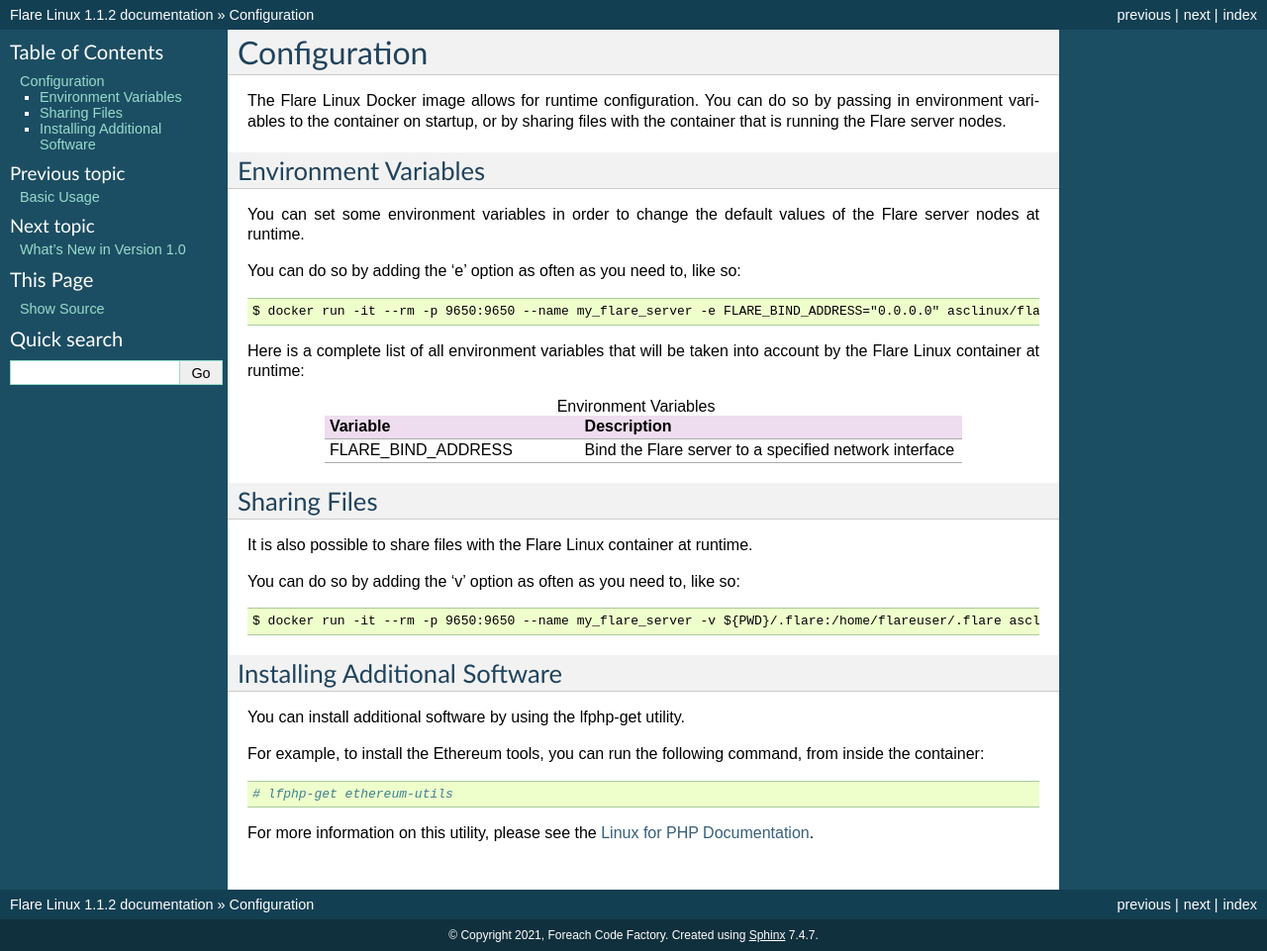
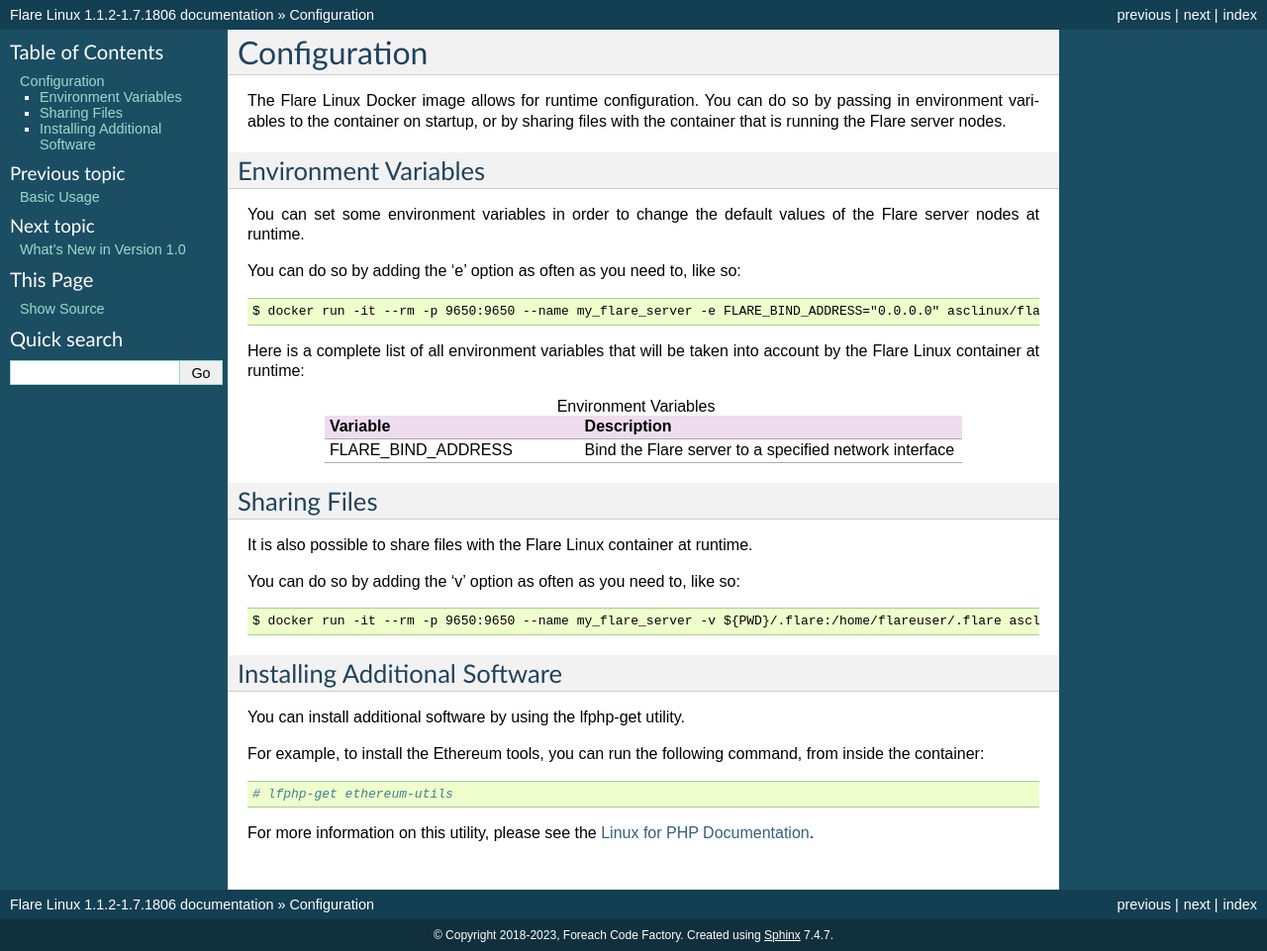
Before and after one commit to linuxforphp/flarelinux-docs, a Sphinx documentation site: the page built from docs/configuration.rst, in a window 1280 px wide. Shown: the whole page at 99% size. Built offline with Sphinx 7.4.7, drawn with Linux system fonts in a browser that asks for light colours.

Commit message:
2023-11-20 AC: Updates the user documentation for Flare Linux 1.1.2-1.7.1806.

```diff
--- a/docs/conf.py
+++ b/docs/conf.py
@@ -45,7 +45,7 @@
 
 # General information about the project.
 project = 'Flare Linux'
-copyright = '2021, Foreach Code Factory'
+copyright = '2018-2023, Foreach Code Factory'
 
 # The version info for the project you're documenting, acts as replacement for
 # |version| and |release|, also used in various other places throughout the
@@ -54,7 +54,7 @@
 # The short X.Y version.
 version = '1.1'
 # The full version, including alpha/beta/rc tags.
-release = '1.1.2'
+release = '1.1.2-1.7.1806'
 
 # The language for content autogenerated by Sphinx. Refer to documentation
 # for a list of supported languages.
--- a/docs/configuration.rst
+++ b/docs/configuration.rst
@@ -21,7 +21,7 @@
 
 You can do so by adding the 'e' option as often as you need to, like so::
 
-    $ docker run -it --rm -p 9650:9650 --name my_flare_server -e FLARE_BIND_ADDRESS="0.0.0.0" asclinux/flarelinux:1.1.2 flare --flare-coston1
+    $ docker run -it --rm -p 9650:9650 --name my_flare_server -e FLARE_BIND_ADDRESS="0.0.0.0" asclinux/flarelinux:1.1.2-1.7.1806 flare --flare-coston1
 
 Here is a complete list of all environment variables that will be taken into account by the Flare Linux
 container at runtime:
@@ -43,7 +43,7 @@
 
 You can do so by adding the 'v' option as often as you need to, like so::
 
-    $ docker run -it --rm -p 9650:9650 --name my_flare_server -v ${PWD}/.flare:/home/flareuser/.flare asclinux/flarelinux:1.1.2 flare --flare-coston1
+    $ docker run -it --rm -p 9650:9650 --name my_flare_server -v ${PWD}/.flare:/home/flareuser/.flare asclinux/flarelinux:1.1.2-1.7.1806 flare --flare-coston1
 
 ------------------------------
 Installing Additional Software
--- a/docs/license.rst
+++ b/docs/license.rst
@@ -7,7 +7,7 @@
 Flare Linux License
 =====================
 
-    Copyright 2018-2021, Foreach Code Factory.
+    Copyright 2018-2023, Foreach Code Factory.
 
     Licensed under the Apache License, Version 2.0 (the "License");
     you may not use this file except in compliance with the License.
--- /dev/null
+++ b/docs/requirements.txt
@@ -0,0 +1,2 @@
+sphinx == 5.3.0
+urllib3 == 1.26.15
--- a/docs/whats_new.rst
+++ b/docs/whats_new.rst
@@ -2,6 +2,12 @@
 
 What's New in Version 1.0
 ===========================
+
+New Since Version 1.1.2-1.7.1806 (Nov 20, 2023)
+-----------------------------------------------
+
+* Updated OS software/libraries:
+    - Flare Node (1.7.1806)
 
 New Since Version 1.1.2 (Oct 31, 2022)
 --------------------------------------
```
Also changed, not shown: README.md (+7 -0 lines), composer.json (added, +13 -0 lines), docs/basic_usage.rst (+9 -9 lines), linuxforcomposer.json (added, +61 -0 lines), .readthedocs.yaml (added), 2 other files.
